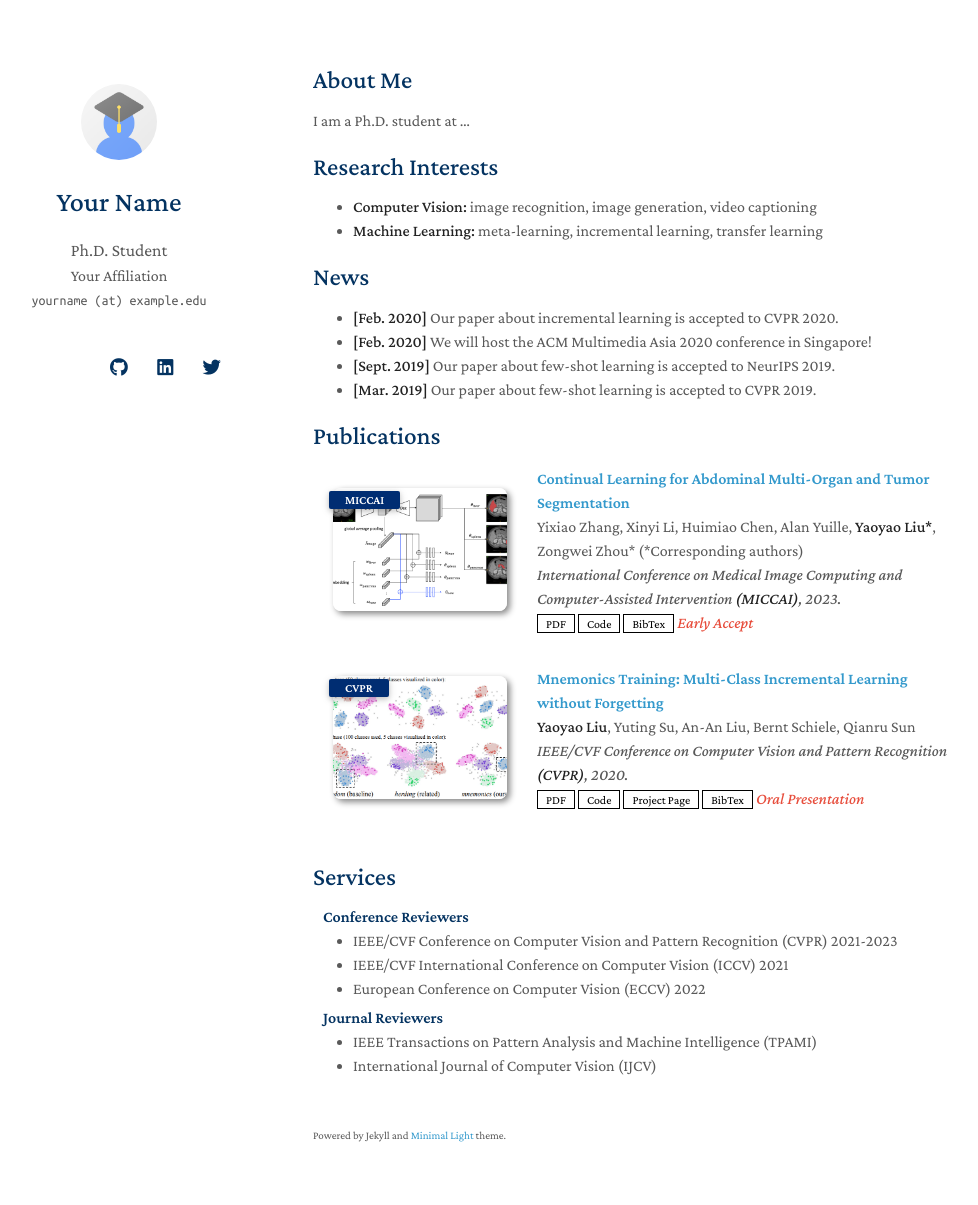
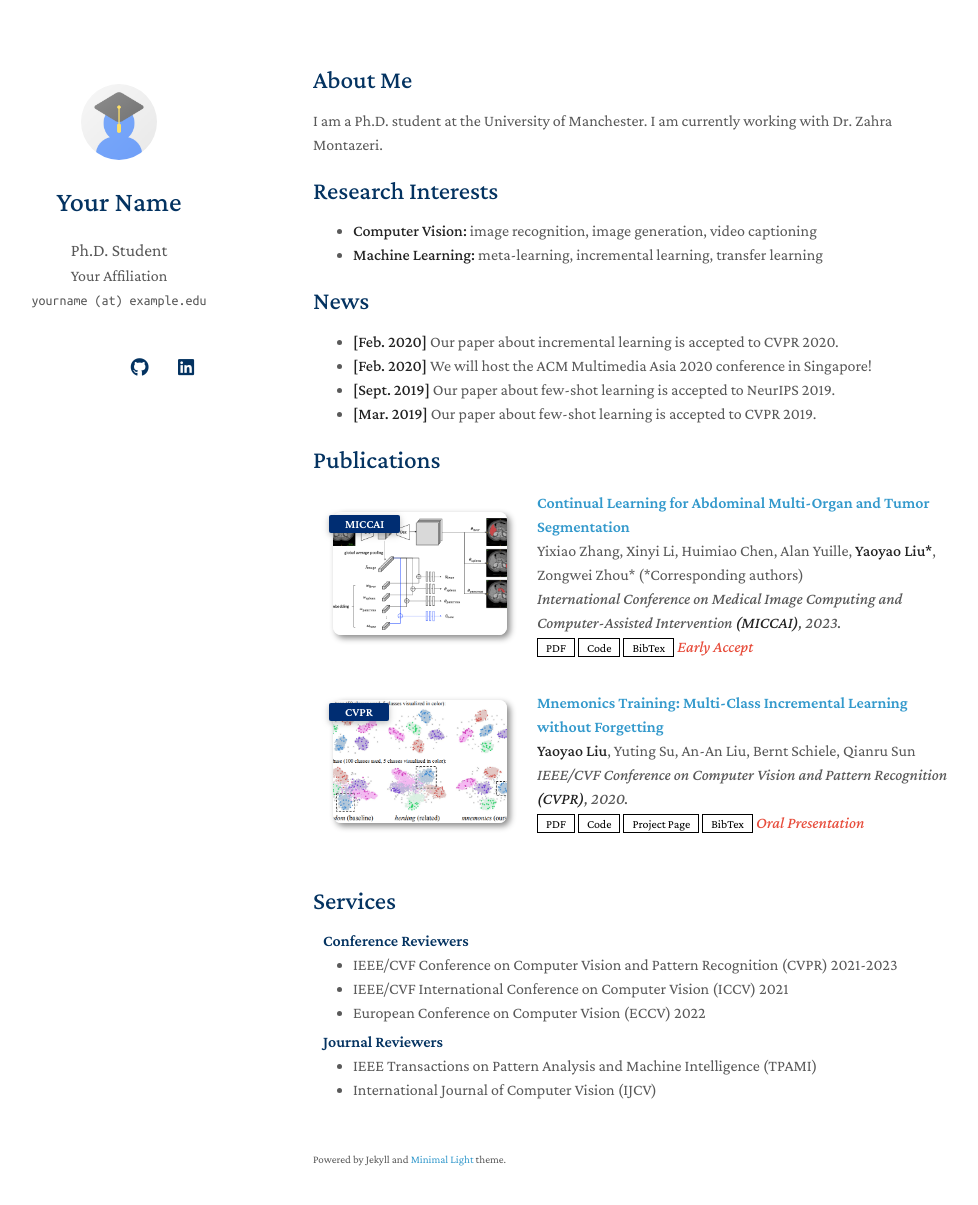
Before and after one commit to Theo-Wu/Theo-Wu.github.io, a Jekyll site: the page built from index.md, in a window 1280 px wide and 1240 px high. Shown: the top 1205 px of the window, without its empty margins (157-1135 px from the left). Built offline with Jekyll 4.4.1, drawn with Linux system fonts in a browser that asks for light colours; nearby versions of some CDN libraries; a style sheet for code colours, icons or effects is not loaded; our own code applies the rules of GitHub Pages for plain Markdown files; part of the change alters nothing that is shown.

Commit message:
12/06/2024

```diff
--- a/_config.yml
+++ b/_config.yml
@@ -14,9 +14,9 @@ canonical: https://minimal-light-theme.yliu.me/
 # If you don't need one of them, you may delete the corresponding line.
 google_scholar: https://scholar.google.com/
 cv_link: assets/files/curriculum_vitae.pdf
-github_link: https://github.com/
-linkedin: https://www.linkedin.com/
-twitter: https://twitter.com/
+github_link: https://github.com/Theo-Wu
+linkedin: https://www.linkedin.com/in/chenghao-wu-1b79391aa/
+# twitter: https://twitter.com/
 
 # Images (e.g., your profile picture and your website's favicon)
 # "favicon" and "favicon_dark" are used for the light and dark modes, respectively.
--- a/index.md
+++ b/index.md
@@ -4,7 +4,7 @@ layout: homepage
 
 ## About Me
 
-I am a Ph.D. student at ...
+I am a Ph.D. student at the University of Manchester. I am currently working with Dr. Zahra Montazeri.
 
 ## Research Interests
 
```
